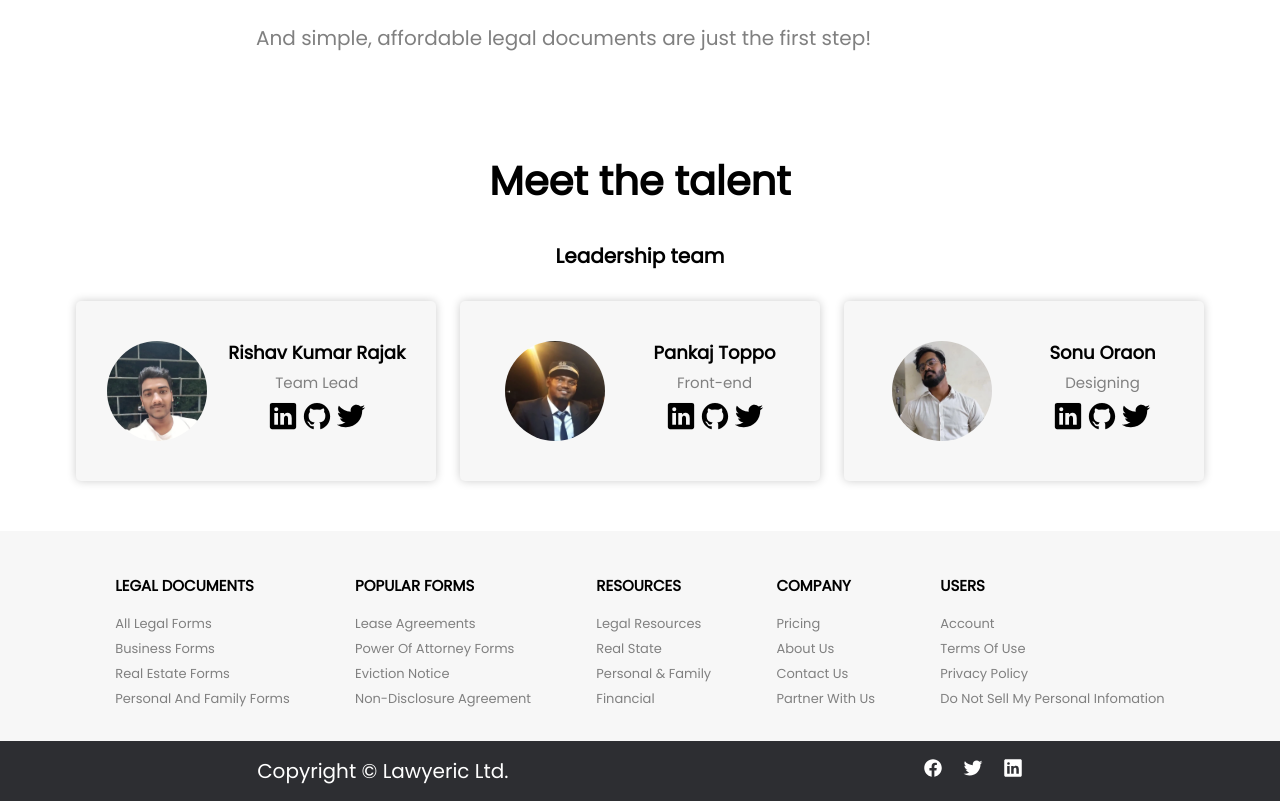
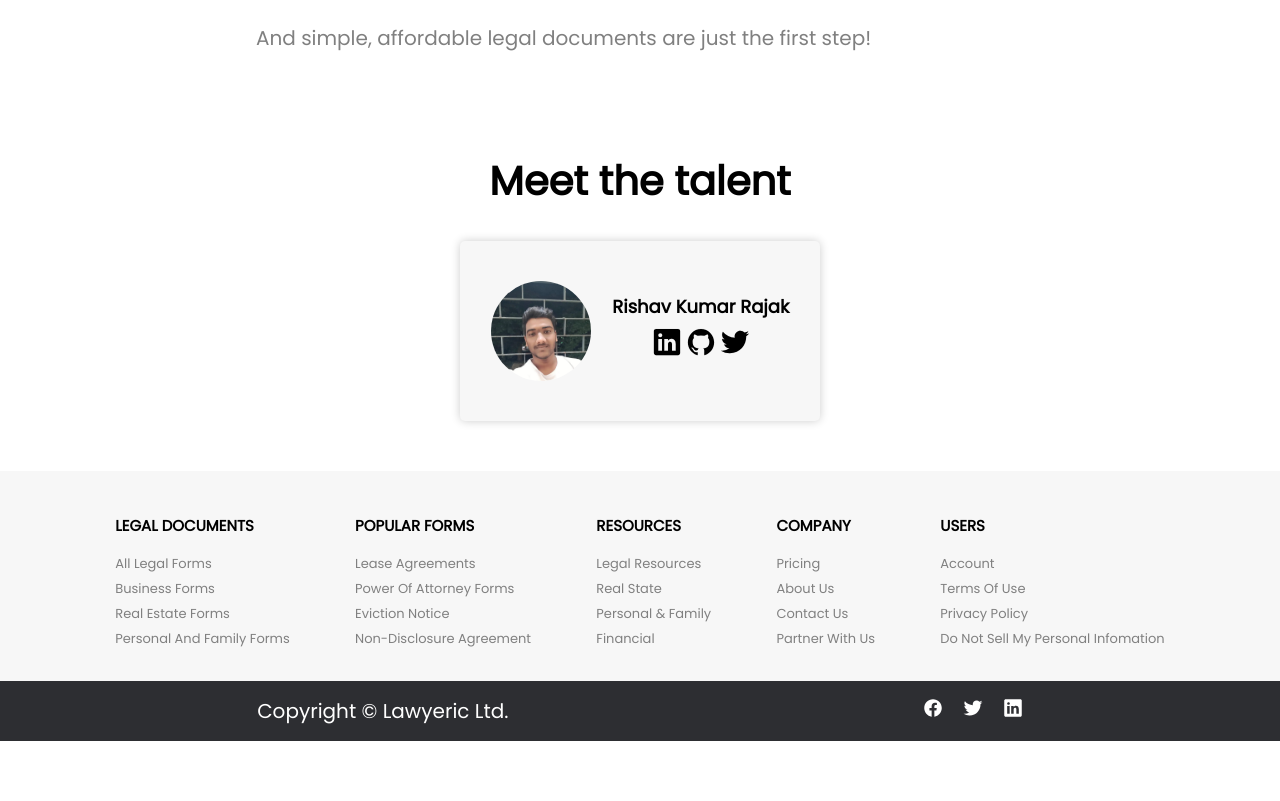
Before and after one commit to iamriishav/lawyeric, a PHP site: page /lawyeric/about in a window 1280 px wide. Shown: the part 444-1245 px from the top of the page. After the commit the page ends 1185 px from the top, so only its background shows below. Run offline with PHP 8.4, Linux system fonts and the light colour scheme; some web fonts are replaced.

Commit message:
updated about.php

```diff
--- a/about.php
+++ b/about.php
@@ -90,7 +90,6 @@ session_start();
     </div>
     <div class="team">
       <h2 class="team_heading">Meet the talent</h2>
-      <h2 class="heading">Leadership team</h2>
       <div class="leadership_team">
         <div class="team_members">
           <div class="member_img">
@@ -98,39 +97,10 @@ session_start();
           </div>
           <div class="member_details">
             <h2>Rishav Kumar Rajak</h2>
-            <p>Team Lead</p>
             <div class="member_social">
               <a href="https://linkedin.com/in/iamriishav" alt="linkedin" target="_blank"><ion-icon name="logo-linkedin"></ion-icon></a>
               <a href="https://github.com/iamriishav" alt="github" target="_blank"><ion-icon name="logo-github"></ion-icon></a>
               <a href="https://twitter.com/iamriishav" alt="twitter" target="_blank"><ion-icon name="logo-twitter"></ion-icon></a>
-            </div>
-          </div>
-        </div>
-        <div class="team_members">
-          <div class="member_img">
-            <img src="./static/images/member2.webp" alt="Pankaj Toppo" />
-          </div>
-          <div class="member_details">
-            <h2>Pankaj Toppo</h2>
-            <p>Front-end</p>
-            <div class="member_social">
-              <a href="https://www.linkedin.com/in/pankaj-toppo-b27b53199/" alt="linkedin" target="_blank"><ion-icon name="logo-linkedin"></ion-icon></a>
-              <a href="#" alt="github"><ion-icon name="logo-github"></ion-icon></a>
-              <a href="#" alt="twitter"><ion-icon name="logo-twitter"></ion-icon></a>
-            </div>
-          </div>
-        </div>
-        <div class="team_members">
-          <div class="member_img">
-            <img src="./static/images/member3.webp" alt="Sonu Oraon" />
-          </div>
-          <div class="member_details">
-            <h2>Sonu Oraon</h2>
-            <p>Designing</p>
-            <div class="member_social">
-              <a href="#" alt="linkedin"><ion-icon name="logo-linkedin"></ion-icon></a>
-              <a href="https://github.com/sonuoraon" alt="github" target="_blank"><ion-icon name="logo-github"></ion-icon></a>
-              <a href="#" alt="twitter"><ion-icon name="logo-twitter"></ion-icon></a>
             </div>
           </div>
         </div>
--- a/forms/proofofincomeaffidavit.php
+++ b/forms/proofofincomeaffidavit.php
@@ -2,6 +2,10 @@
 
 session_start();
 include '../conn.php';
+
+if ($_SESSION['userid'] == '') {
+    header("location: ../signin");
+}
 
 if ($_SERVER['REQUEST_METHOD'] == 'POST') {
     $document_id = mysqli_real_escape_string($conn, $_POST['document_id']);
```
